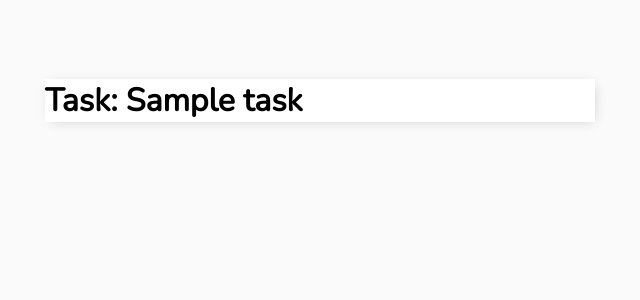
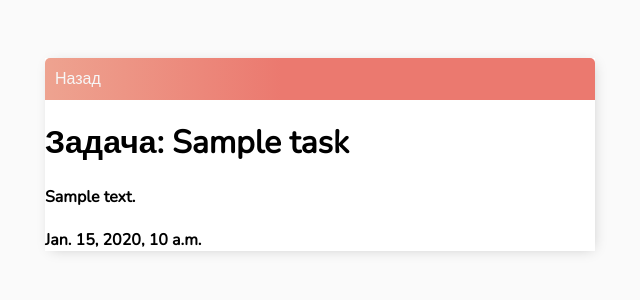
Before and after one commit to amkhasanov/todo_list, a Django app: page /task/1/ in a window 1280 px wide. Shown: the top 300 px of the page, without its empty margins (320-960 px from the left). Run offline with Django 4.2, Linux system fonts and the light colour scheme; a user stored in the database is signed in; tables that the repository leaves empty hold one stand-in row (values such as "Sample post").

Commit message:
Новое назвÐEdit templates

```diff
--- a/base/templates/base/main.html
+++ b/base/templates/base/main.html
@@ -94,8 +94,8 @@
 
         input[type="submit"] {
               border-radius: 4px;
-            border: 1px solid #eb796f;
-            background-color: #eb796f;
+            border: 1px solid #eb796f78;
+            background-color: #ed9d8b;
             padding: 4px 10px;
         }
 
--- a/base/templates/base/task.html
+++ b/base/templates/base/task.html
@@ -1,6 +1,16 @@
 {% extends 'base/main.html' %}
 
 {% block content %}
-<h1> Task: {{task}} </h1>
+<div class="header-bar">
+    <a href="{% url 'tasks' %}">Назад</a>
+</div>
+<h1> Задача: {{task}} </h1>
+
+<b> {{task.description}}</b>
+
+<h4> {{task.created}}</h4>
+
+
+
 
 {% endblock content %}
--- a/base/templates/base/task_list.html
+++ b/base/templates/base/task_list.html
@@ -45,7 +45,7 @@
                 {% endif %}
             </td>
 
-            <td>{{task.title}}</td>
+            <td><a href="{% url 'task' task.id %}">{{task.title}}</a></td>
             <td><a href="{% url 'task-update' task.id %}">Редактировать</a></td>
             <td><a href="{% url 'task-delete' task.id %}">Удалить</a></td>
         </tr>
--- a/base/views.py
+++ b/base/views.py
@@ -47,7 +47,7 @@ class TaskList(LoginRequiredMixin, ListView):
         context = super().get_context_data(**kwargs)
         context['tasks'] = context['tasks'].filter(user=self.request.user)
         context['count'] = context['tasks'].filter(complete=False).count()
-
+        print(context)
         search_input = self.request.GET.get('search-area') or ''
         if search_input:
             context['tasks'] = context['tasks'].filter(title__icontains=search_input)
```
Also changed, not shown: base/templates/base/task_confirm_delete.html (+6 -4 lines), 1 other file.
